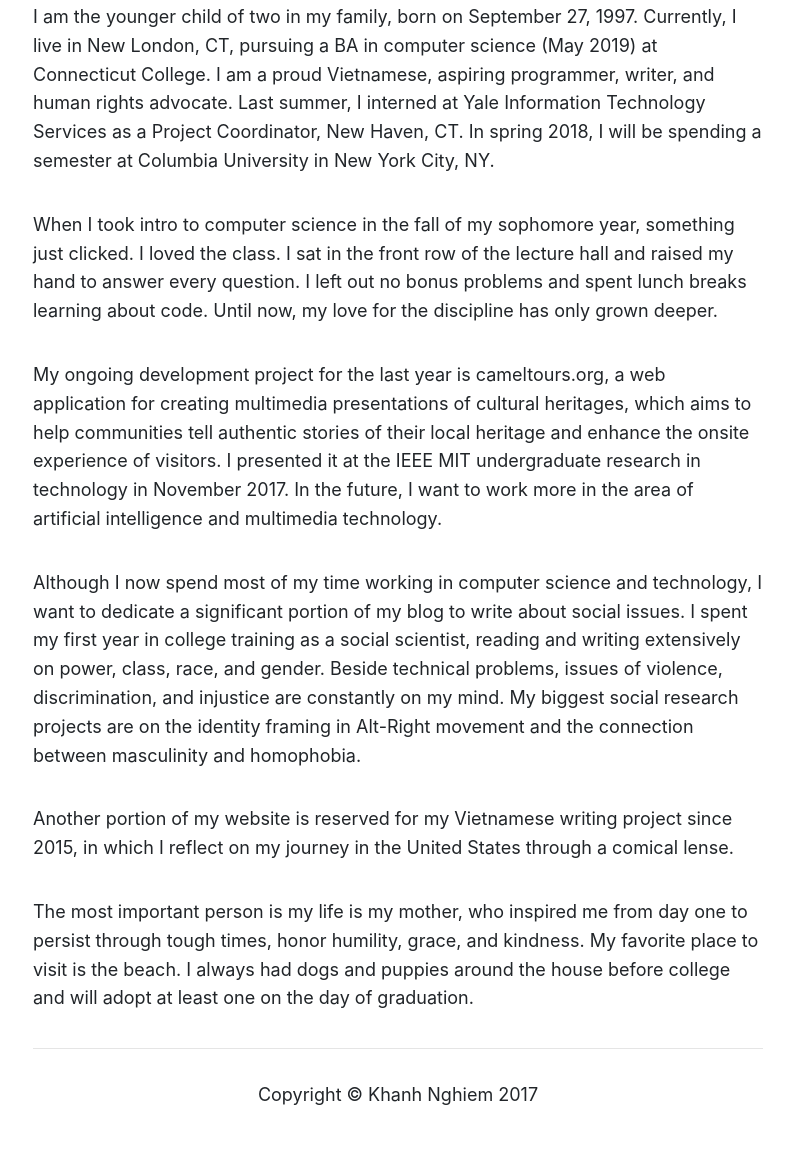
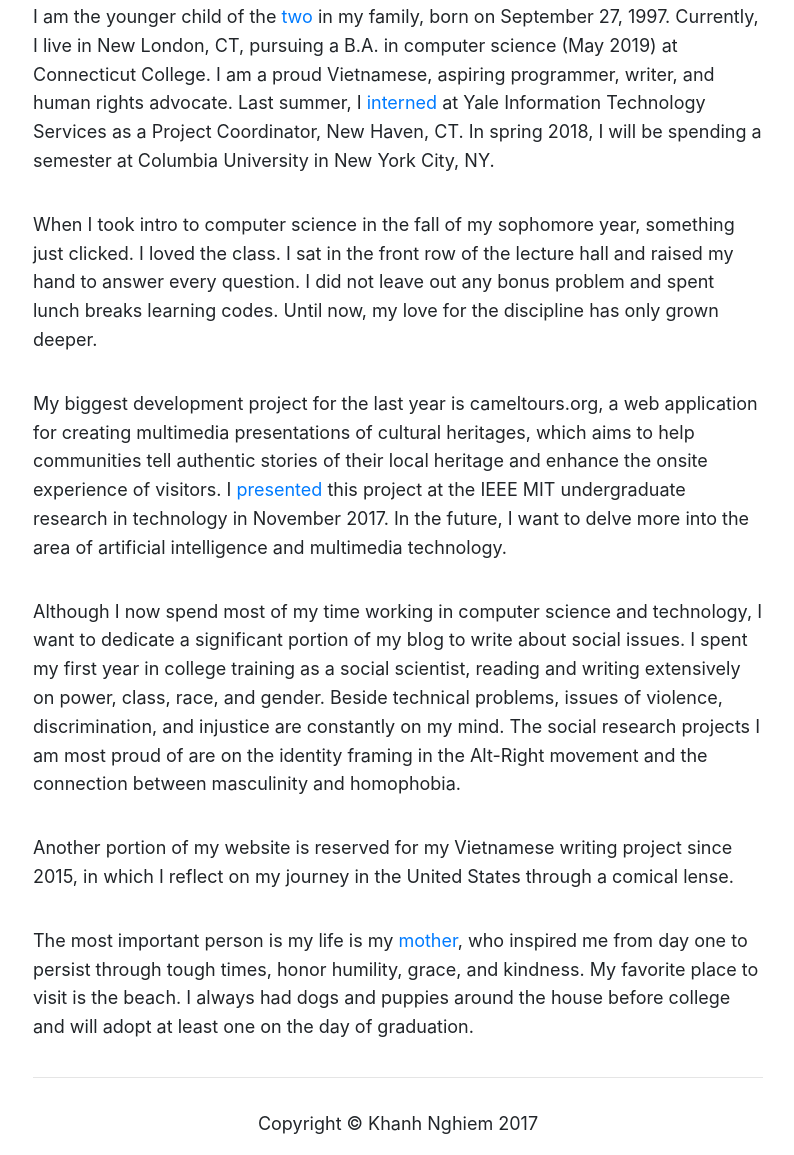
Before and after one commit to knghiem/knghiem.github.io, a plain HTML site: page about.html in a window 1280 px wide. Shown: the part 152-1307 px from the top of the page, without its empty margins (242-1036 px from the left). Before the commit the page ends 1278 px from the top, so only its background shows below. Drawn offline with Linux system fonts and the light colour scheme.

Commit message:
Added media

```diff
--- a/about.html
+++ b/about.html
@@ -8,7 +8,7 @@
     <meta name="description" content="">
     <meta name="author" content="">
 
-    <title>Blog Post - Start Bootstrap Template</title>
+    <title>About Khanh Nghiem</title>
 
     <!-- Bootstrap core CSS -->
     <link href="vendor/bootstrap/css/bootstrap.min.css" rel="stylesheet">
@@ -57,12 +57,12 @@
 
 
           <hr>
-          <p>I am the younger child of two in my family, born on September 27, 1997. Currently, I live in New London, CT, pursuing a BA in computer science (May 2019) at Connecticut College. I am a proud Vietnamese, aspiring programmer, writer, and human rights advocate. Last summer, I interned at Yale Information Technology Services as a Project Coordinator, New Haven, CT. In spring 2018, I will be spending a semester at Columbia University in New York City, NY.</p>
-          <p>When I took intro to computer science in the fall of my sophomore year, something just clicked. I loved the class. I sat in the front row of the lecture hall and raised my hand to answer every question. I left out no bonus problems and spent lunch breaks learning about code. Until now, my love for the discipline has only grown deeper.</p>
-          <p>My ongoing development project for the last year is cameltours.org, a web application for creating multimedia presentations of cultural heritages, which aims to help communities tell authentic stories of their local heritage and enhance the onsite experience of visitors. I presented it at the IEEE MIT undergraduate research in technology in November 2017. In the future, I want to work more in the area of artificial intelligence and multimedia technology.</p>
-          <p>Although I now spend most of my time working in computer science and technology, I want to dedicate a significant portion of my blog to write about social issues. I spent my first year in college training as a social scientist, reading and writing extensively on power, class, race, and gender. Beside technical problems, issues of violence, discrimination, and injustice are constantly on my mind. My biggest social research projects are on the identity framing in Alt-Right movement and the connection between masculinity and homophobia.</p>
+          <p>I am the younger child of the <a href="images/sis.jpg" target="_blank">two</a> in my family, born on September 27, 1997. Currently, I live in New London, CT, pursuing a B.A. in computer science (May 2019) at Connecticut College. I am a proud Vietnamese, aspiring programmer, writer, and human rights advocate. Last summer, I <a href="images/yale.jpg" target="_blank">interned</a> at Yale Information Technology Services as a Project Coordinator, New Haven, CT. In spring 2018, I will be spending a semester at Columbia University in New York City, NY.</p>
+          <p>When I took intro to computer science in the fall of my sophomore year, something just clicked. I loved the class. I sat in the front row of the lecture hall and raised my hand to answer every question. I did not leave out any bonus problem and spent lunch breaks learning codes. Until now, my love for the discipline has only grown deeper.</p>
+          <p>My biggest development project for the last year is cameltours.org, a web application for creating multimedia presentations of cultural heritages, which aims to help communities tell authentic stories of their local heritage and enhance the onsite experience of visitors. I <a href="images/mit.jpg" target="_blank">presented</a> this project at the IEEE MIT undergraduate research in technology in November 2017. In the future, I want to delve more into the area of artificial intelligence and multimedia technology.</p>
+          <p>Although I now spend most of my time working in computer science and technology, I want to dedicate a significant portion of my blog to write about social issues. I spent my first year in college training as a social scientist, reading and writing extensively on power, class, race, and gender. Beside technical problems, issues of violence, discrimination, and injustice are constantly on my mind. The social research projects I am most proud of are on the identity framing in the Alt-Right movement and the connection between masculinity and homophobia.</p>
           <p>Another portion of my website is reserved for my Vietnamese writing project since 2015, in which I reflect on my journey in the United States through a comical lense.</p>
-          <p>The most important person is my life is my mother, who inspired me from day one to persist through tough times, honor humility, grace, and kindness. My favorite place to visit is the beach. I always had dogs and puppies around the house before college and will adopt at least one on the day of graduation.</p>
+          <p>The most important person is my life is my <a href="images/mom.jpg" target="_blank">mother</a>, who inspired me from day one to persist through tough times, honor humility, grace, and kindness. My favorite place to visit is the beach. I always had dogs and puppies around the house before college and will adopt at least one on the day of graduation.</p>
           <hr>
 
         </div>
```
